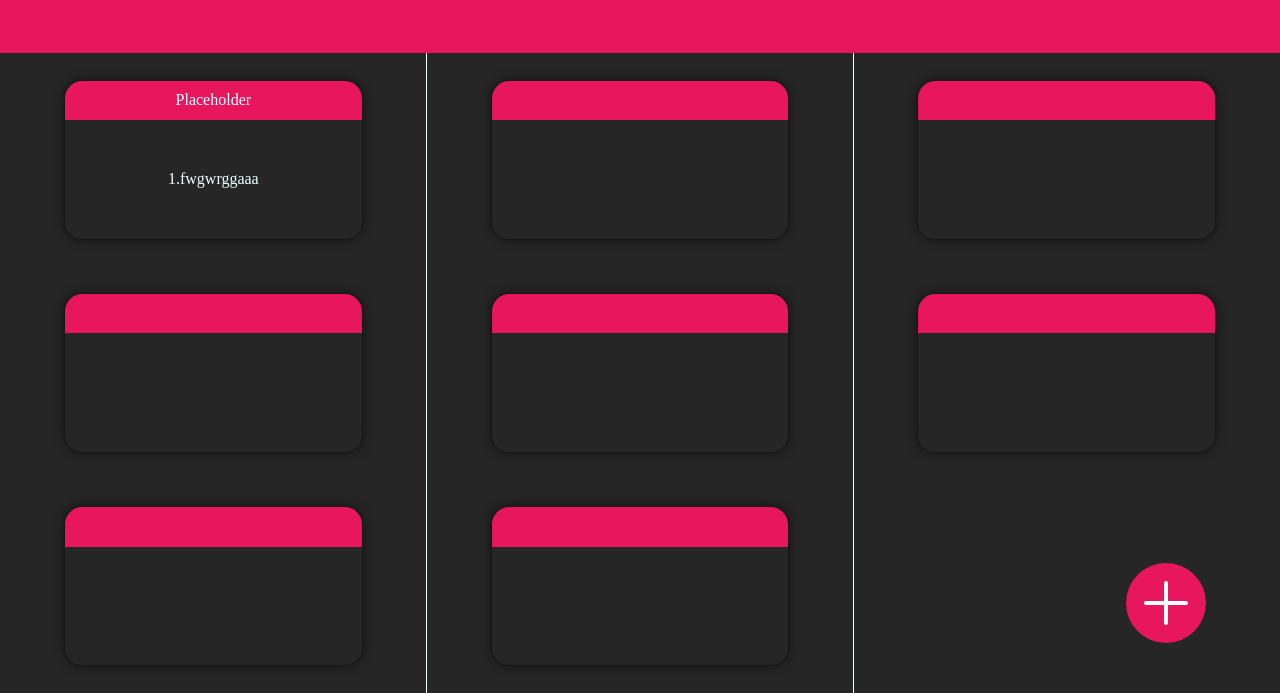
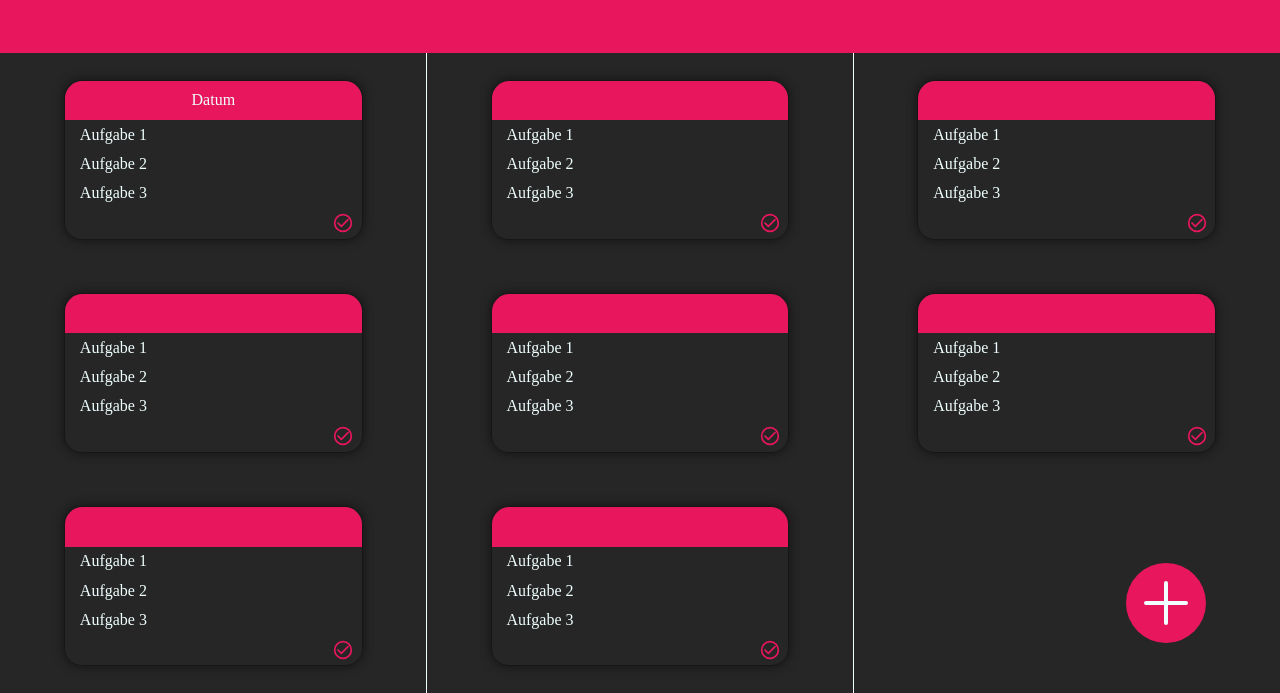
Before and after one commit to FaridMo99/to-do-list, a plain HTML site: page index.html in a window 1280 px wide. Shown: the part 107-800 px from the top of the page. Drawn offline with Linux system fonts and the light colour scheme; a web font is replaced by a local one.

Commit message:
added more styles and a little bit of javascript

```diff
--- a/index.html
+++ b/index.html
@@ -17,49 +17,112 @@
     <main>
         <section class="left">
             <div>
-                <span class="top">Placeholder</span>
-                <span class="bottom">1.fwgwrggaaa</span>
+                <span class="top">Datum</span>
+                <div class="bottom">
+                    <span>Aufgabe 1</span>
+                    <span>Aufgabe 2</span>
+                    <span>Aufgabe 3</span>
+                    <svg xmlns="http://www.w3.org/2000/svg" width="20" height="20" viewBox="0 0 24 24">
+                        <circle class="clear" cx="12" cy="12" r="10" fill="none" stroke="green" stroke-width="2" />
+                        <path d="M6 12l4 4L18 8" fill="none" stroke="green" stroke-width="2" stroke-linecap="round" stroke-linejoin="round" />
+                    </svg>
+                </div>
             </div>
             <div>
                 <span class="top"></span>
-                <span class="bottom"></span>
+                <div class="bottom">
+                    <span>Aufgabe 1</span>
+                    <span>Aufgabe 2</span>
+                    <span>Aufgabe 3</span>
+                    <svg xmlns="http://www.w3.org/2000/svg" width="20" height="20" viewBox="0 0 24 24">
+                        <circle class="clear" cx="12" cy="12" r="10" fill="none" stroke="green" stroke-width="2" />
+                        <path d="M6 12l4 4L18 8" fill="none" stroke="green" stroke-width="2" stroke-linecap="round" stroke-linejoin="round" />
+                      </svg>
+                </div>
             </div>
             <div>
                 <span class="top"></span>
-                <span class="bottom"></span>
+                <div class="bottom">
+                    <span>Aufgabe 1</span>
+                    <span>Aufgabe 2</span>
+                    <span>Aufgabe 3</span>
+                    <svg xmlns="http://www.w3.org/2000/svg" width="20" height="20" viewBox="0 0 24 24">
+                        <circle class="clear" cx="12" cy="12" r="10" fill="none" stroke="green" stroke-width="2" />
+                        <path d="M6 12l4 4L18 8" fill="none" stroke="green" stroke-width="2" stroke-linecap="round" stroke-linejoin="round" />
+                      </svg>
+                </div>
             </div>
         </section>
         <section class="center">
             <div>
                 <span class="top"></span>
-                <span class="bottom"></span>
+                <div class="bottom">
+                    <span>Aufgabe 1</span>
+                    <span>Aufgabe 2</span>
+                    <span>Aufgabe 3</span>
+                    <svg xmlns="http://www.w3.org/2000/svg" width="20" height="20" viewBox="0 0 24 24">
+                        <circle class="clear" cx="12" cy="12" r="10" fill="none" stroke="green" stroke-width="2" />
+                        <path d="M6 12l4 4L18 8" fill="none" stroke="green" stroke-width="2" stroke-linecap="round" stroke-linejoin="round" />
+                      </svg>
+                </div>
             </div>
             <div>
                 <span class="top"></span>
-                <span class="bottom"></span>
+                <div class="bottom">
+                    <span>Aufgabe 1</span>
+                    <span>Aufgabe 2</span>
+                    <span>Aufgabe 3</span>
+                    <svg xmlns="http://www.w3.org/2000/svg" width="20" height="20" viewBox="0 0 24 24">
+                        <circle class="clear" cx="12" cy="12" r="10" fill="none" stroke="green" stroke-width="2" />
+                        <path d="M6 12l4 4L18 8" fill="none" stroke="green" stroke-width="2" stroke-linecap="round" stroke-linejoin="round" />
+                      </svg>
+                </div>
             </div>
             <div>
                 <span class="top"></span>
-                <span class="bottom"></span>
+                <div class="bottom">
+                    <span>Aufgabe 1</span>
+                    <span>Aufgabe 2</span>
+                    <span>Aufgabe 3</span>
+                    <svg xmlns="http://www.w3.org/2000/svg" width="20" height="20" viewBox="0 0 24 24">
+                        <circle class="clear" cx="12" cy="12" r="10" fill="none" stroke="green" stroke-width="2" />
+                        <path d="M6 12l4 4L18 8" fill="none" stroke="green" stroke-width="2" stroke-linecap="round" stroke-linejoin="round" />
+                    </svg>
+                </div>
             </div>
         </section>
         <section class="right">
             <div>
                 <span class="top"></span>
-                <span class="bottom"></span>
+                <div class="bottom">
+                    <span>Aufgabe 1</span>
+                    <span>Aufgabe 2</span>
+                    <span>Aufgabe 3</span>
+                    <svg xmlns="http://www.w3.org/2000/svg" width="20" height="20" viewBox="0 0 24 24">
+                        <circle class="clear" cx="12" cy="12" r="10" fill="none" stroke="green" stroke-width="2" />
+                        <path d="M6 12l4 4L18 8" fill="none" stroke="green" stroke-width="2" stroke-linecap="round" stroke-linejoin="round" />
+                    </svg>
+                </div>
             </div>
             <div>
                 <span class="top"></span>
-                <span class="bottom"></span>
+                <div class="bottom">
+                    <span>Aufgabe 1</span>
+                    <span>Aufgabe 2</span>
+                    <span>Aufgabe 3</span>
+                    <svg xmlns="http://www.w3.org/2000/svg" width="20" height="20" viewBox="0 0 24 24">
+                        <circle class="clear" cx="12" cy="12" r="10" fill="none" stroke="green" stroke-width="2" />
+                        <path d="M6 12l4 4L18 8" fill="none" stroke="green" stroke-width="2" stroke-linecap="round" stroke-linejoin="round" />
+                    </svg>
+                </div>
             </div>
             <div class="invi">
-
             </div>
         </section>
     </main>
 
     <footer>
-        <svg width="100" height="100" viewBox="0 0 100 100" xmlns="http://www.w3.org/2000/svg">
+        <svg class="add" width="100" height="100" viewBox="0 0 100 100" xmlns="http://www.w3.org/2000/svg">
             <circle cx="50" cy="50" r="40"/>
             <line x1="50" y1="30" x2="50" y2="70" stroke="black" stroke-width="4" stroke-linecap="round"/>
             <line x1="30" y1="50" x2="70" y2="50" stroke="black" stroke-width="4" stroke-linecap="round"/>
--- a/javascript.js
+++ b/javascript.js
@@ -0,0 +1,23 @@
+// adding tasks
+let addTasks = document.querySelector(".add")
+
+function addingTasks(){
+const task = prompt("Welche Aufgabe?");
+const date = prompt("Datum");
+const time = prompt("Uhrzeit");
+}
+
+addTasks.addEventListener("click", () => addingTasks())
+
+//function task cleared
+let clear = document.querySelectorAll(".clear")
+
+let top = document.querySelectorAll(".top")
+let bottom = document.querySelectorAll(".bottom")
+
+function clearTask() {
+
+
+}
+
+clear.addEventListener("click", () => clearTask())
--- a/styles.css
+++ b/styles.css
@@ -23,6 +23,7 @@
     box-sizing: border-box;
     color:var(--font-color);
     font-family: var(--font-style);
+    list-style: none;
 }
 
 body {
@@ -85,7 +86,7 @@ section {
     align-items: center;
 }
     /* to-do containers */
-div {
+section>div {
     width:70%;
     height:20vh;
     border:1px solid var(--box-color);
@@ -110,11 +111,8 @@ div {
     visibility: hidden;
 }
 
-div>span {
-    width:100%;
-}
-
 .top {
+    width: 100%;
     height:25%;
     background-color: var(--third-color);
     border-top-left-radius: 1.1rem;
@@ -128,19 +126,31 @@ div>span {
 }
 
 .bottom {
-    width: 100%;
+    width: 95%;
     height:75%;
+    display: flex;
+    flex-direction: column;
+    justify-content: space-around;
+    margin-left: 5%;
+}
+
+li {
     flex-wrap: wrap;
     word-break: break-all;
     overflow-y: auto;
-    text-align: center;
-    display: flex;
-    justify-content: center;
-    align-items: center;
+}
+
+div>svg {
+    z-index: 3;
+    align-self: flex-end;
+    margin-right: 3%;
+    circle, path{
+    stroke:var(--third-color);
+    }
 }
 /* footer */
 
-svg {
+.add {
     position:fixed;
     bottom:5vh;
     right:5vw;
@@ -163,7 +173,7 @@ svg:hover {
         transform: scale(1.05);
     }
 
-    line {
+    line, path {
         opacity:var(--hover-opacity);
         cursor: pointer;
         transform: scale(1.05);
@@ -177,7 +187,7 @@ svg:active {
 
     }
 
-    line {
+    line, path {
         opacity:var(--active-opacity);
     }
 }
```
